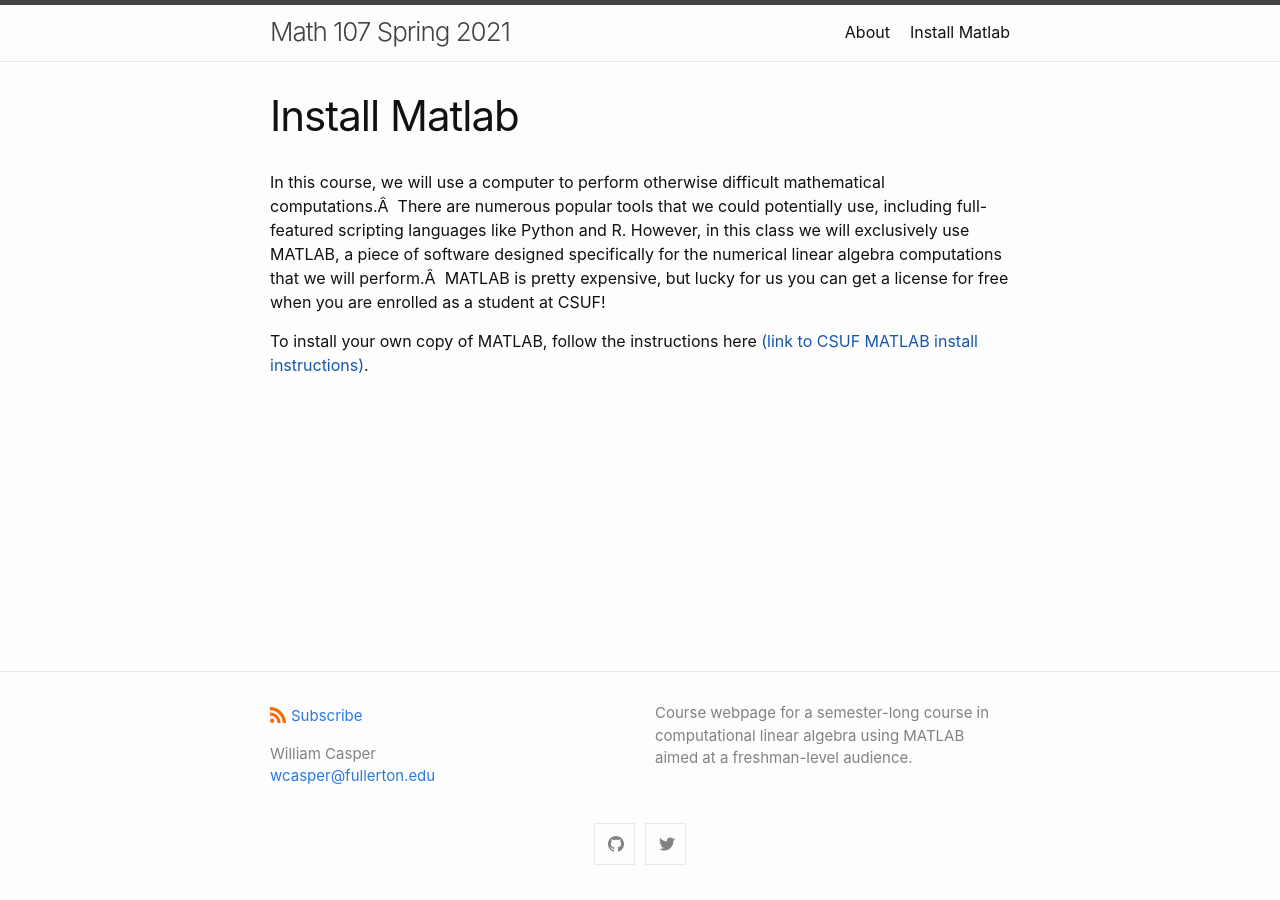
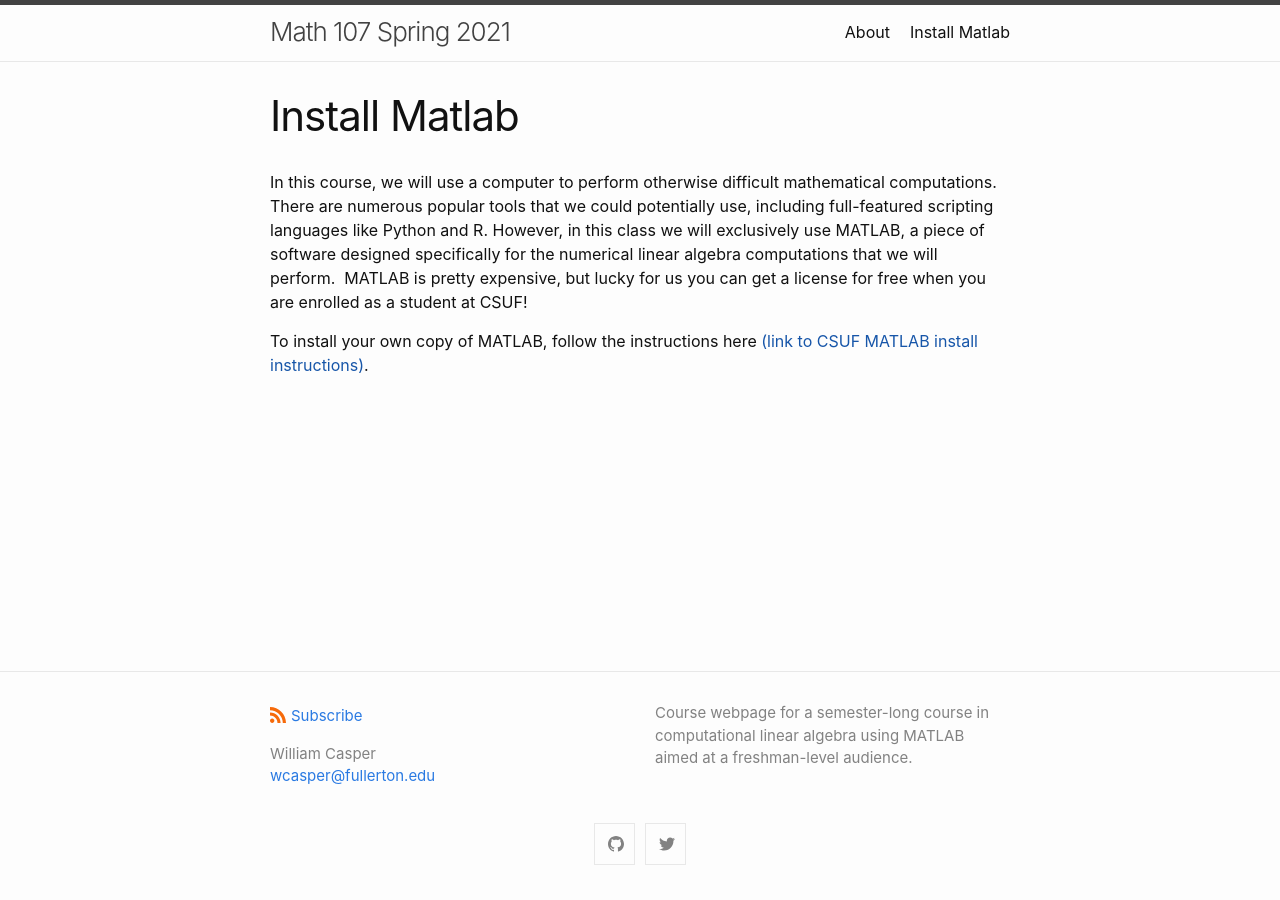
Before and after one commit to wcasper/math107spring2021, a Jekyll site: the page built from extras/install-MATLAB.md, in a window 1280 px wide. Built offline with Jekyll 4.4.1, drawn with Linux system fonts in a browser that asks for light colours.

Commit message:
fixed typo

```diff
--- a/extras/install-MATLAB.md
+++ b/extras/install-MATLAB.md
@@ -4,7 +4,7 @@
 permalink: /extras/install-MATLAB
 ---
 
-In this course, we will use a computer to perform otherwise difficult mathematical computations.Â  There are numerous popular tools that we could potentially use, including full-featured scripting languages like Python and R.  However, in this class we will exclusively use MATLAB, a piece of software designed specifically for the numerical linear algebra computations that we will perform.Â  MATLAB is pretty expensive, but lucky for us you can get a license for free when you are enrolled as a student at CSUF!
+In this course, we will use a computer to perform otherwise difficult mathematical computations.  There are numerous popular tools that we could potentially use, including full-featured scripting languages like Python and R.  However, in this class we will exclusively use MATLAB, a piece of software designed specifically for the numerical linear algebra computations that we will perform.  MATLAB is pretty expensive, but lucky for us you can get a license for free when you are enrolled as a student at CSUF!
 
 To install your own copy of MATLAB, follow the instructions here <a target="_parent" href="">
 (link to CSUF MATLAB install instructions)</a>.
```
